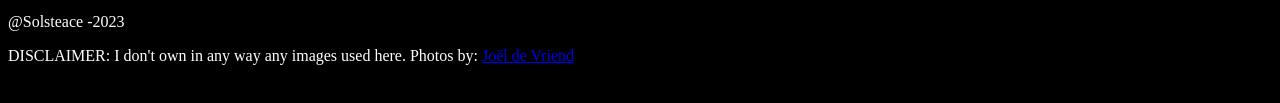
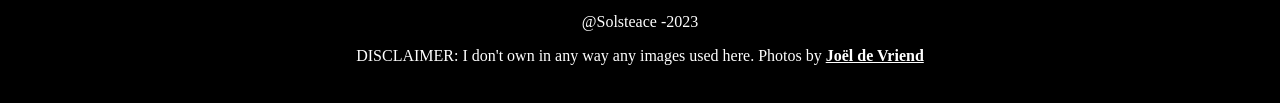
Before and after one commit to solsteace/indieDoodahs, a plain HTML site: page fadingCarousel/index.html in a window 1280 px wide. Shown: the part 511-614 px from the top of the page. Drawn offline with Linux system fonts and the light colour scheme.

Commit message:
fix: make footer center-aligned

```diff
--- a/fadingCarousel/index.html
+++ b/fadingCarousel/index.html
@@ -32,7 +32,7 @@
 
 	<footer>
 		<p>@Solsteace -2023</p>
-		<p>DISCLAIMER: I don't own in any way any images used here. Photos by: <a href="https://unsplash.com/@joeldevriend"> Joël de Vriend</a></p>
+		<p>DISCLAIMER: I don't own in any way any images used here. Photos by <a href="https://unsplash.com/@joeldevriend"> Joël de Vriend</a></p>
 	</footer>
 	<script src="index.js"></script>
 </body>
--- a/fadingCarousel/style.css
+++ b/fadingCarousel/style.css
@@ -89,3 +89,11 @@ body {
 	position: absolute;
 	right: 0; top:0;
 }
+
+footer {
+	text-align: center;
+}
+a {
+	font-weight: bold;
+	color: white;
+}
```
